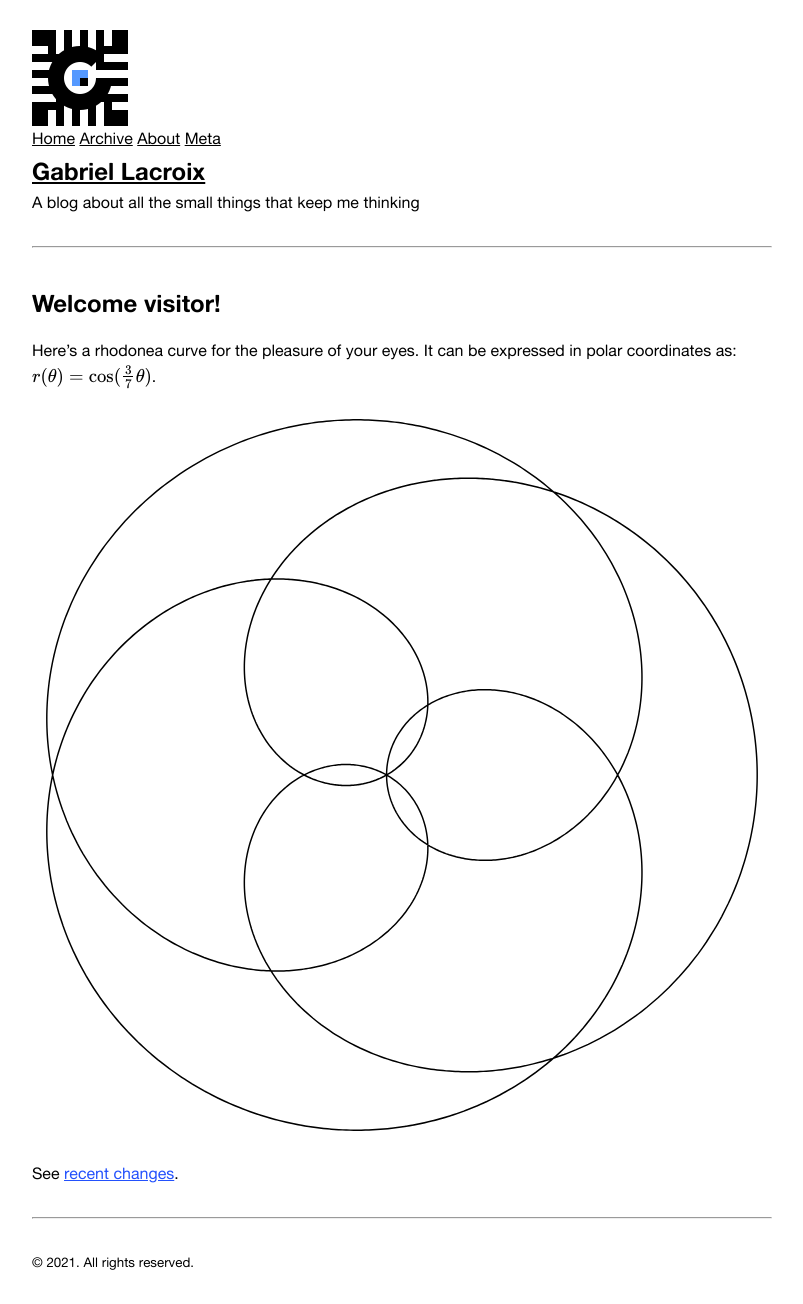
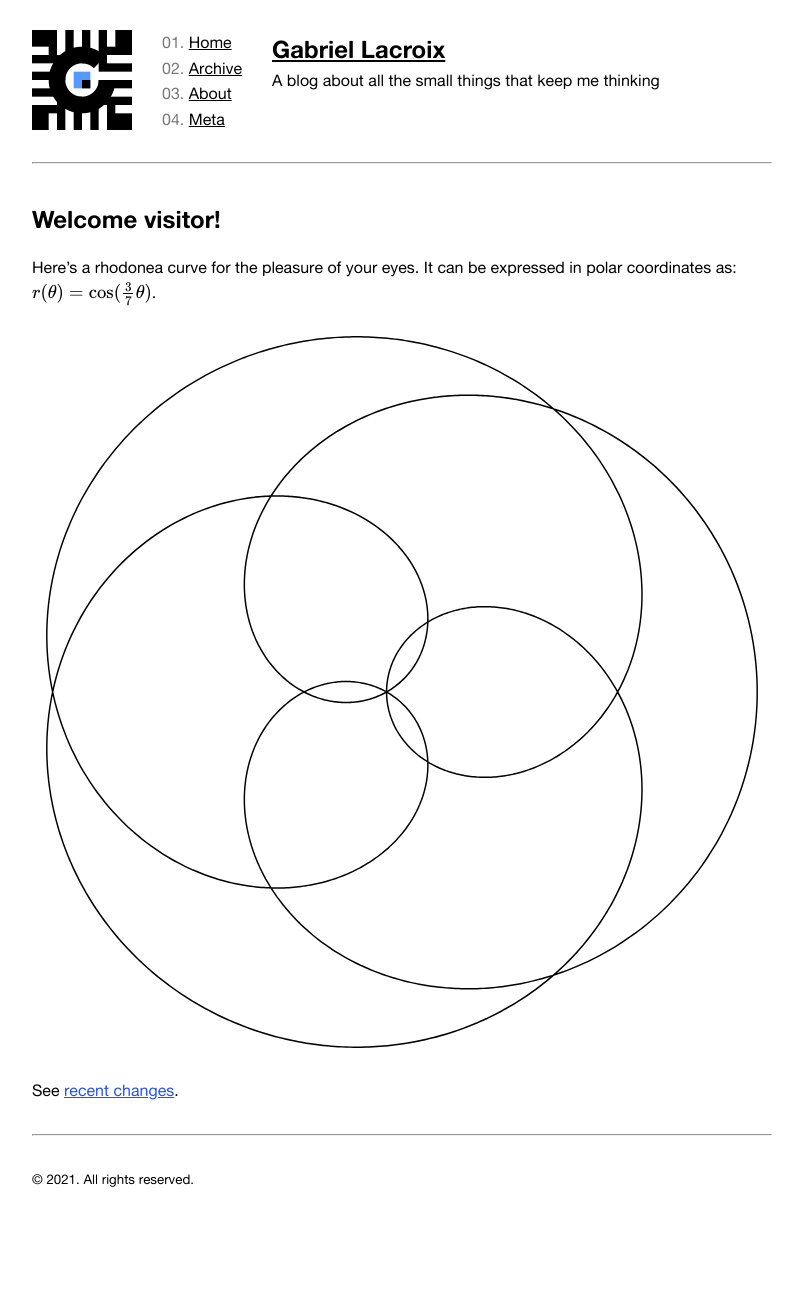
Before and after one commit to Gadiguibou/gadiguibou.github.io, a Jekyll site: the page built from _pages/index.md, in a window 1280 px wide. Shown: the whole page, without its empty margins (238-1041 px from the left). Built offline with Jekyll 4.4.1, drawn with Linux system fonts in a browser that asks for light colours; formulas are drawn with MathJax 3; after the commit the page ends 1221 px from its top, so only the background shows below that.

Commit message:
Update header

```diff
--- a/_includes/header.html
+++ b/_includes/header.html
@@ -7,11 +7,13 @@
     <img
       src="{{ '/assets/images/header-img.png' | relative_url }}"
       alt="Website Logo"
-      height="96"
-      width="96">
+      height="100"
+      width="100">
   </picture>
 </a>
 {% include nav.html %}
-<h2><a href="{{ site.baseurl }}/" title="Home">{{ site.title }}</a></h2>
-<p>{{ site.tagline }}</p>
+<div>
+  <h2><a href="{{ site.baseurl }}/" title="Home">{{ site.title }}</a></h2>
+  <p>{{ site.tagline }}</p>
+</div>
 </header>
--- a/_includes/nav.html
+++ b/_includes/nav.html
@@ -1,5 +1,7 @@
 <nav>
-  {% for item in site.data.navigation %}
-  <a href="{{ item.link }}">{{ item.name }}</a>
-  {% endfor %}
+  <ol>
+    {% for item in site.data.navigation %}
+    <li><a href="{{ item.link }}">{{ item.name }}</a></li>
+    {% endfor %}
+  </ol>
 </nav>
--- a/_sass/_base.scss
+++ b/_sass/_base.scss
@@ -70,6 +70,17 @@ main a:hover, main a:focus {
   color: inherit;
 }
 
+// Nav
+
+nav ol li {
+  list-style-type: decimal-leading-zero;
+  list-style-position: inside;
+}
+
+nav > ol > li::marker {
+  color: #777;
+}
+
 // Tags and elements
 
 mark {
--- a/_sass/_layout.scss
+++ b/_sass/_layout.scss
@@ -10,6 +10,12 @@ body {
 
 header {
   margin-bottom: 30px;
+  display: flex;
+  flex-wrap: wrap;
+}
+
+header > * {
+  margin-right: 30px;
 }
 
 main > * {
```
Also changed, not shown: assets/images/header-img-dark.png, assets/images/header-img.png.
